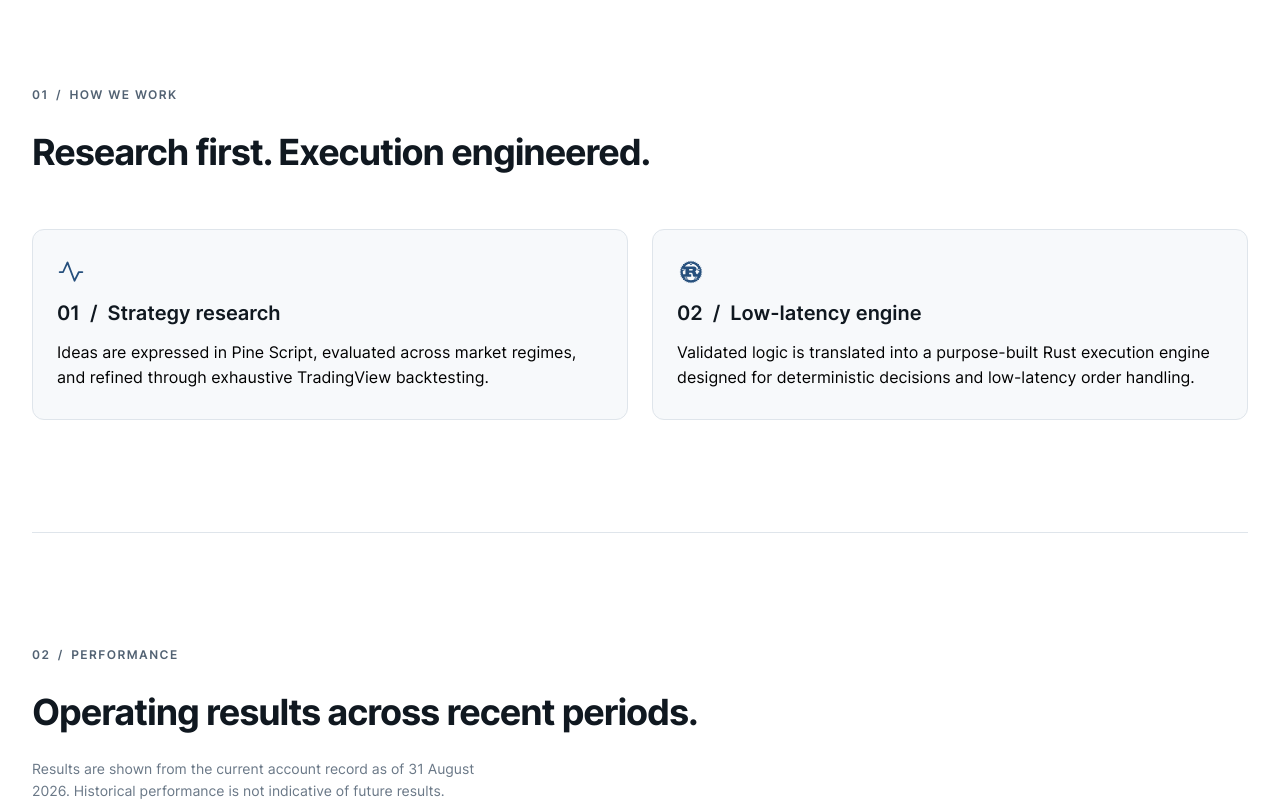
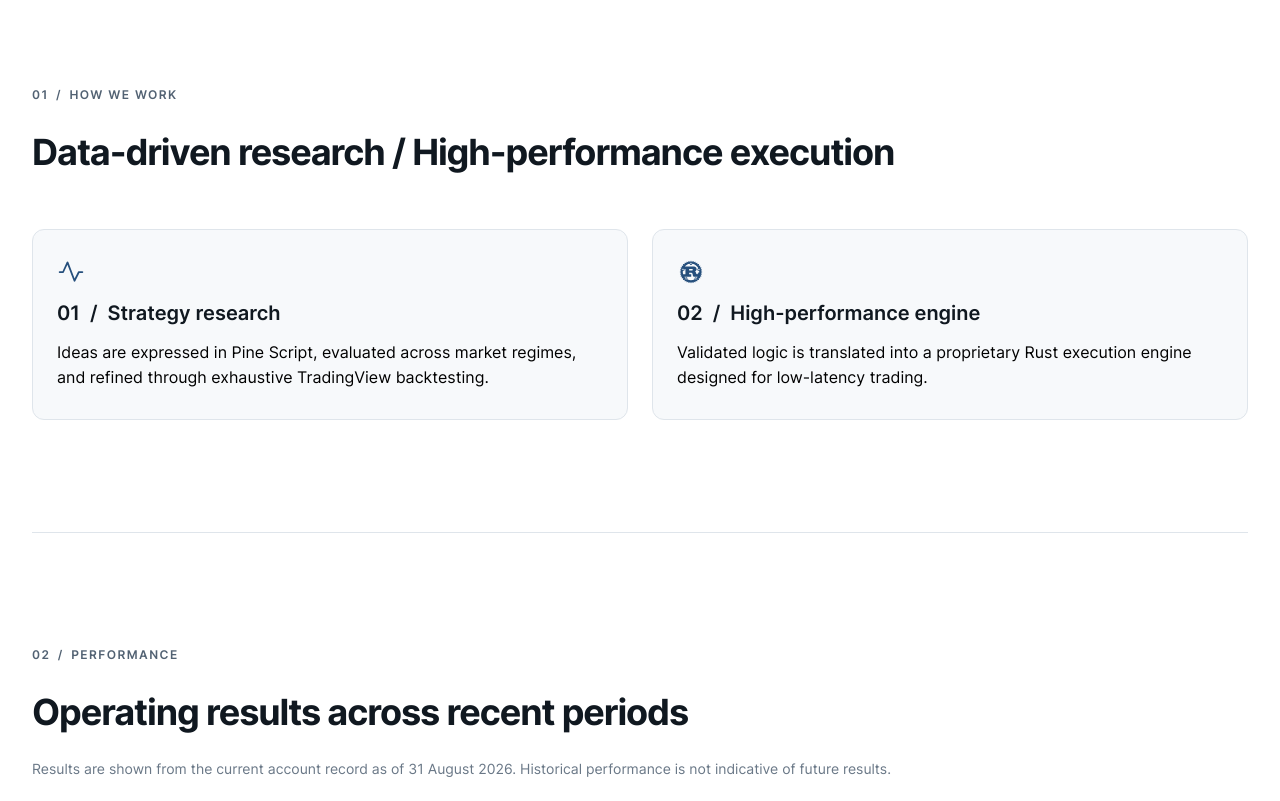
Before and after one commit to PanzerKunst/athena-finance-website, a React (Vite) app: page / in a window 1280 px wide. Shown: the part 520-1321 px from the top of the page. Built offline with nearby package versions, Linux system fonts and the light colour scheme.

Commit message:
Changed copy

```diff
--- a/src/UI/LandingPage.scss
+++ b/src/UI/LandingPage.scss
@@ -34,11 +34,6 @@
 
   .separator {
     margin-inline: 0.25em;
-  }
-
-  .muted {
-    max-width: 34em;
-    margin-bottom: 0;
   }
 
   #hero > p {
--- a/src/UI/LandingPage.tsx
+++ b/src/UI/LandingPage.tsx
@@ -35,7 +35,7 @@ export function LandingPage() {
         <section id="how-we-work">
           <div className="container">
             <p className="label">01 <span className="separator">/</span> How we work</p>
-            <h2>Research first. Execution engineered.</h2>
+            <h2>Data-driven research / High-performance execution</h2>
 
             <ul className="styleless">
               <li>
@@ -45,9 +45,8 @@ export function LandingPage() {
               </li>
               <li>
                 <RustIcon width={28} height={28}/>
-                <h3>02 <span className="separator">/</span> Low-latency engine</h3>
-                <p>Validated logic is translated into a purpose-built Rust execution engine designed for deterministic decisions and low-latency
-                  order handling.</p>
+                <h3>02 <span className="separator">/</span> High-performance engine</h3>
+                <p>Validated logic is translated into a proprietary Rust execution engine designed for low-latency trading.</p>
               </li>
             </ul>
           </div>
@@ -56,7 +55,7 @@ export function LandingPage() {
         <section id="performance">
           <div className="container">
             <p className="label">02 <span className="separator">/</span> Performance</p>
-            <h2>Operating results across recent periods.</h2>
+            <h2>Operating results across recent periods</h2>
             <p className="muted">
               Results are shown from the current account record as of 31 August 2026. Historical performance is not indicative of future results.
             </p>
```
